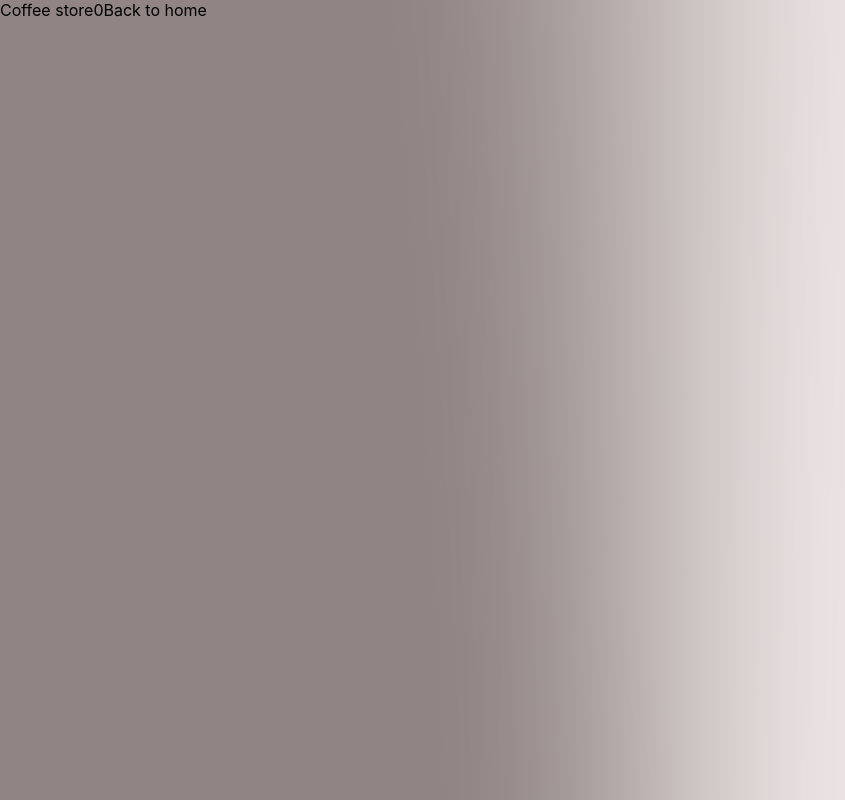
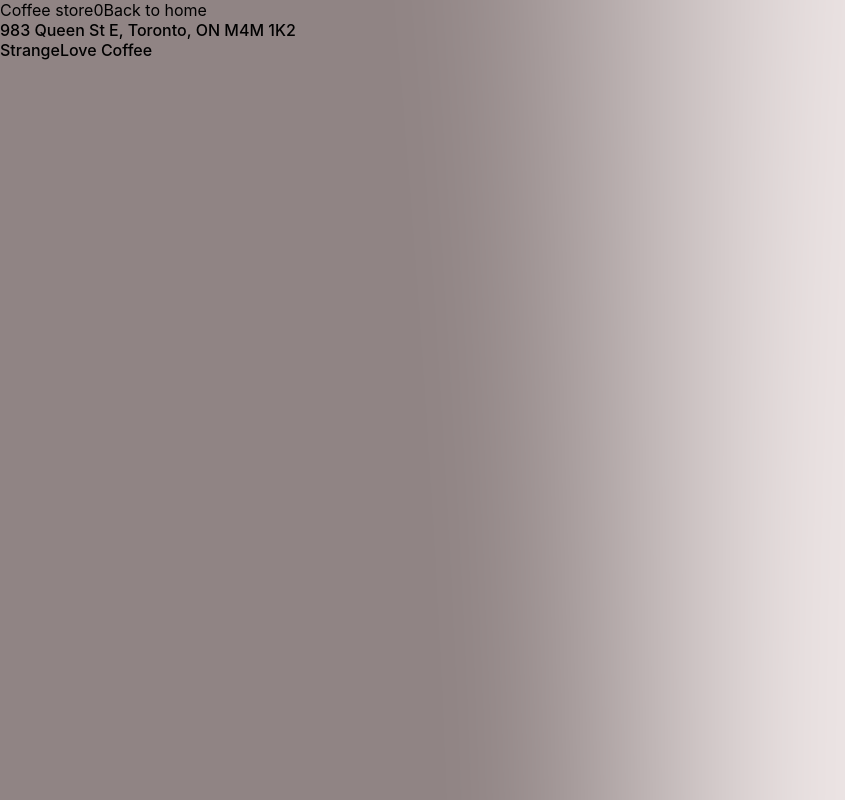
Before and after one commit to avnikolaou/coffee-connoisseur, a Next.js app: page /coffee-store/0 in a window 1280 px wide. Shown: the whole page, without its empty margins (0-845 px from the left). Built offline with nearby package versions, Linux system fonts and the light colour scheme.

Commit message:
feat: getStaticProps && getStaticPaths for coffeeStore page

```diff
--- a/pages/coffee-store/[id].js
+++ b/pages/coffee-store/[id].js
@@ -1,13 +1,40 @@
 import Link from 'next/link';
 import { useRouter } from 'next/router';
 
-const CoffeeStore = () => {
+import coffeeStoresData from '../../data/coffee-stores.json';
+
+export function getStaticProps({ params }) {
+  console.log('Params: ', params);
+  return {
+    props: {
+      coffeeStore: coffeeStoresData.find((coffeeStore) => {
+        return coffeeStore.id.toString() === params.id;
+      }),
+    },
+  };
+}
+
+export function getStaticPaths({ params }) {
+  return {
+    paths: [
+      { params: { id: '0' } },
+      { params: { id: '1' } },
+      { params: { id: '2' } },
+    ],
+    fallback: false,
+  };
+}
+
+const CoffeeStore = (props) => {
   const router = useRouter();
   console.log('Router: ', router);
+  console.log('Props: ', props);
   return (
     <div>
       Coffee store{router.query.id}
       <Link href="/">Back to home</Link>
+      <p>{props.coffeeStore.address}</p>
+      <p>{props.coffeeStore.name}</p>
     </div>
   );
 };
```
